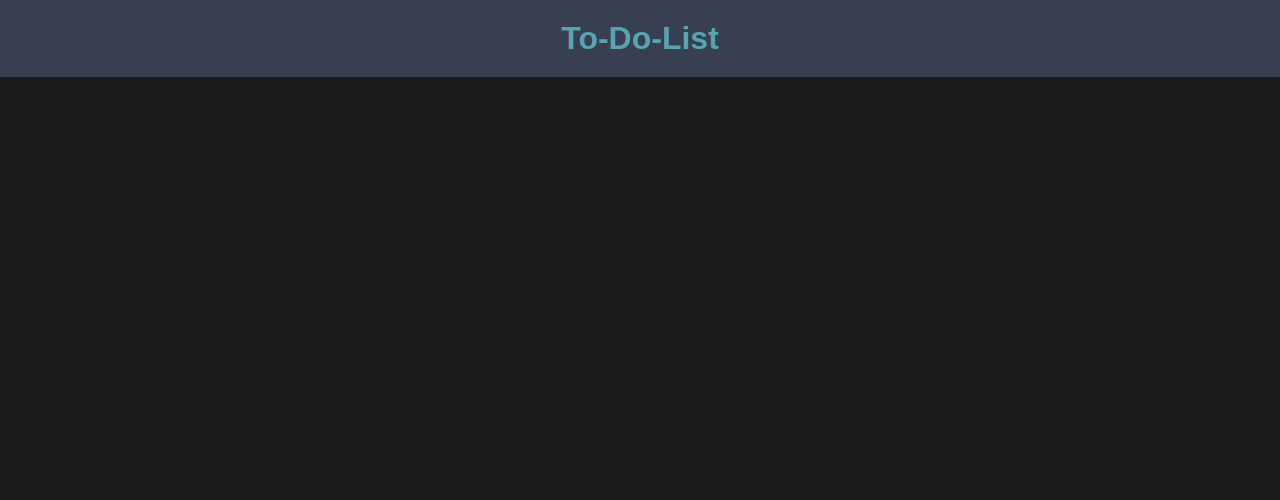
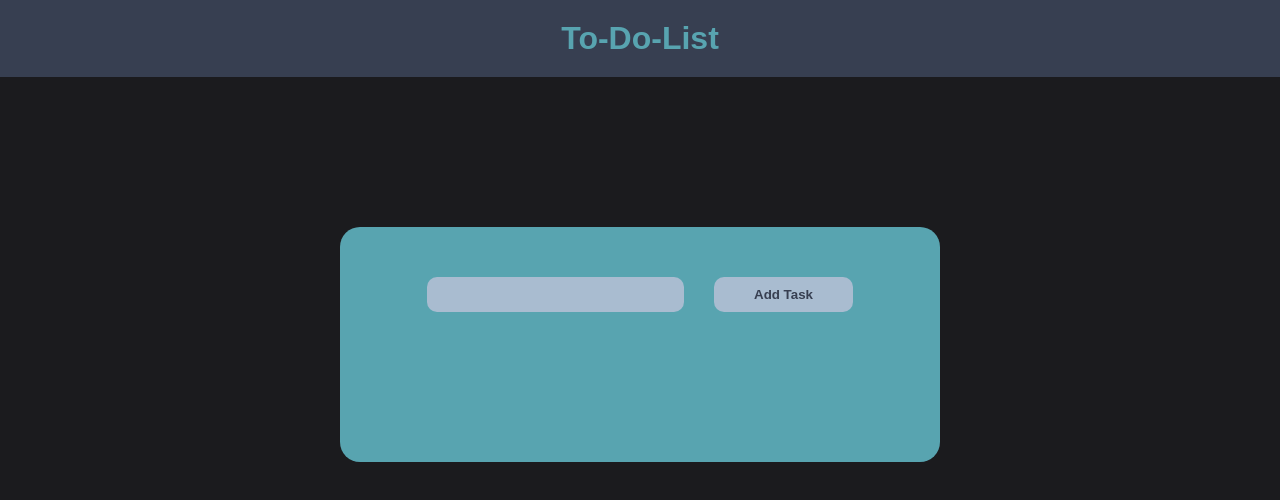
Before and after one commit to MamounE1/Task-Tracker, a React (Vite) app: page / in a window 1280 px wide. Shown: the top 500 px of the page. Built offline with nearby package versions, Linux system fonts and the light colour scheme.

Commit message:
Updated styling, added container for text box and add button using flex, saved and controlled content of text input from user

```diff
--- a/src/App.jsx
+++ b/src/App.jsx
@@ -1,10 +1,15 @@
 import Header from "./Components/Header.jsx"
+import InputBox from "./Components/InputBox.jsx";
+import Container from "./Components/Container.jsx"
 import './index.css';
 
 export default function App() {
   return (
     <>
       <Header />
+      <main className="wrapContent">
+        <Container/>
+      </main>
     </>
   )
 }
--- /dev/null
+++ b/src/Components/Container.jsx
@@ -0,0 +1,10 @@
+import InputBox from "./inputBox"
+import "../index.css"
+
+export default function Container(){
+    return (
+        <>
+            <InputBox/>
+        </>
+    )
+}
--- /dev/null
+++ b/src/Components/InputBox.jsx
@@ -0,0 +1,17 @@
+import { useState } from "react"
+
+export default function InputBox(){
+    const [toDo, setToDo] = useState([])
+    const [text, setText] = useState("")
+
+    function handleText(e){
+        setText(e.target.value)
+    }
+
+    return (
+        <>
+            <input className="taskBox"value={text} onChange={handleText} id="inputBox"></input>
+            <button className="taskBtn">Add Task</button>
+        </>
+    )
+}
--- a/src/index.css
+++ b/src/index.css
@@ -8,3 +8,33 @@ body {
   font-family: sans-serif;
   background-color: #1B1B1E;
 }
+
+.wrapContent{
+    display: flex;
+    justify-content: center;
+    align-items: center;
+    margin: 150px auto 0 auto;;
+    padding: 50px 300px 150px 300px;
+    background-color: #58a4b0;
+    max-width: 400px;
+    width: 100%;
+    border-radius: 20px;
+}
+
+.taskBtn {
+  white-space: nowrap;
+  color: #373f51;
+  font-weight: 600;
+  margin-left: 30px;
+  padding: 10px 40px;
+  border-radius: 10px;
+  border: none;
+  background-color: #a9bcd0;
+}
+
+.taskBox{
+  background-color: #a9bcd0;
+  border: none;
+  padding: 10px 40px;
+  border-radius: 10px;
+}
```
